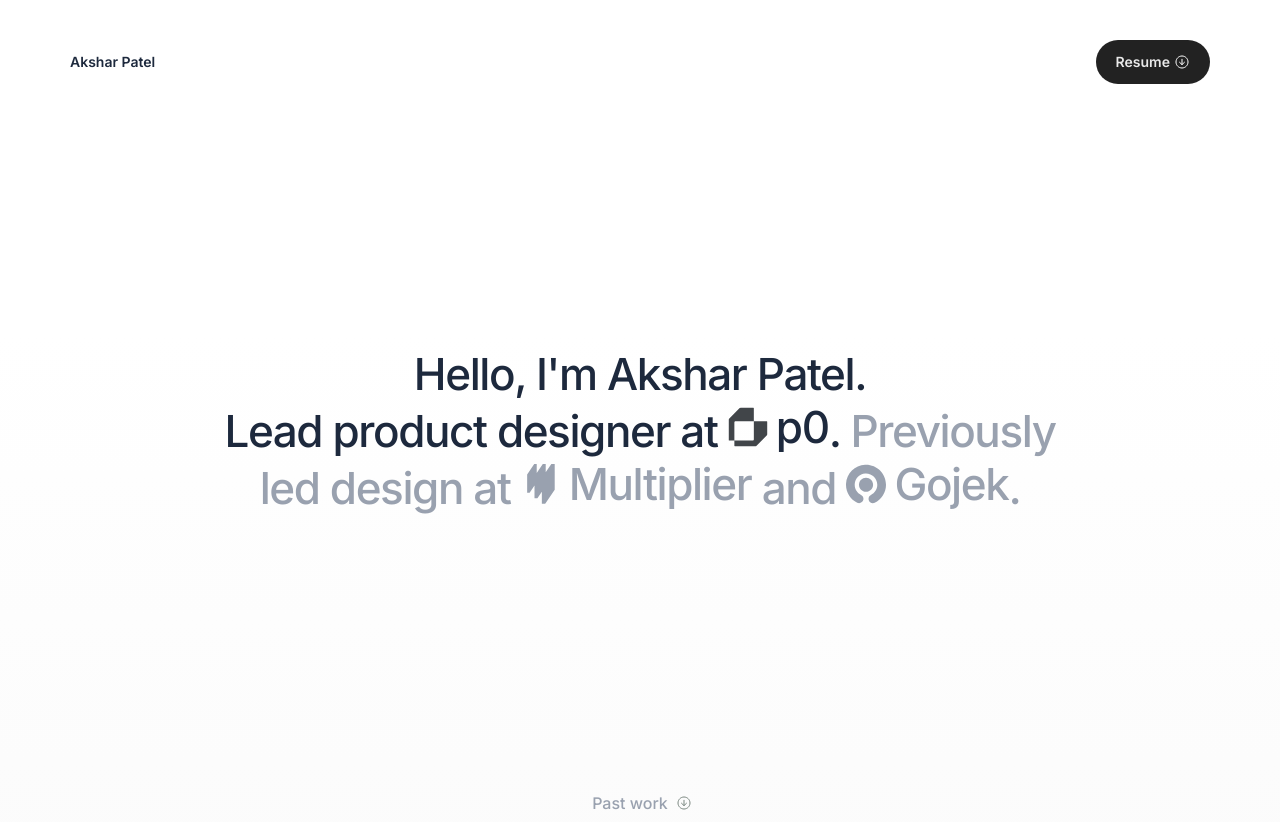
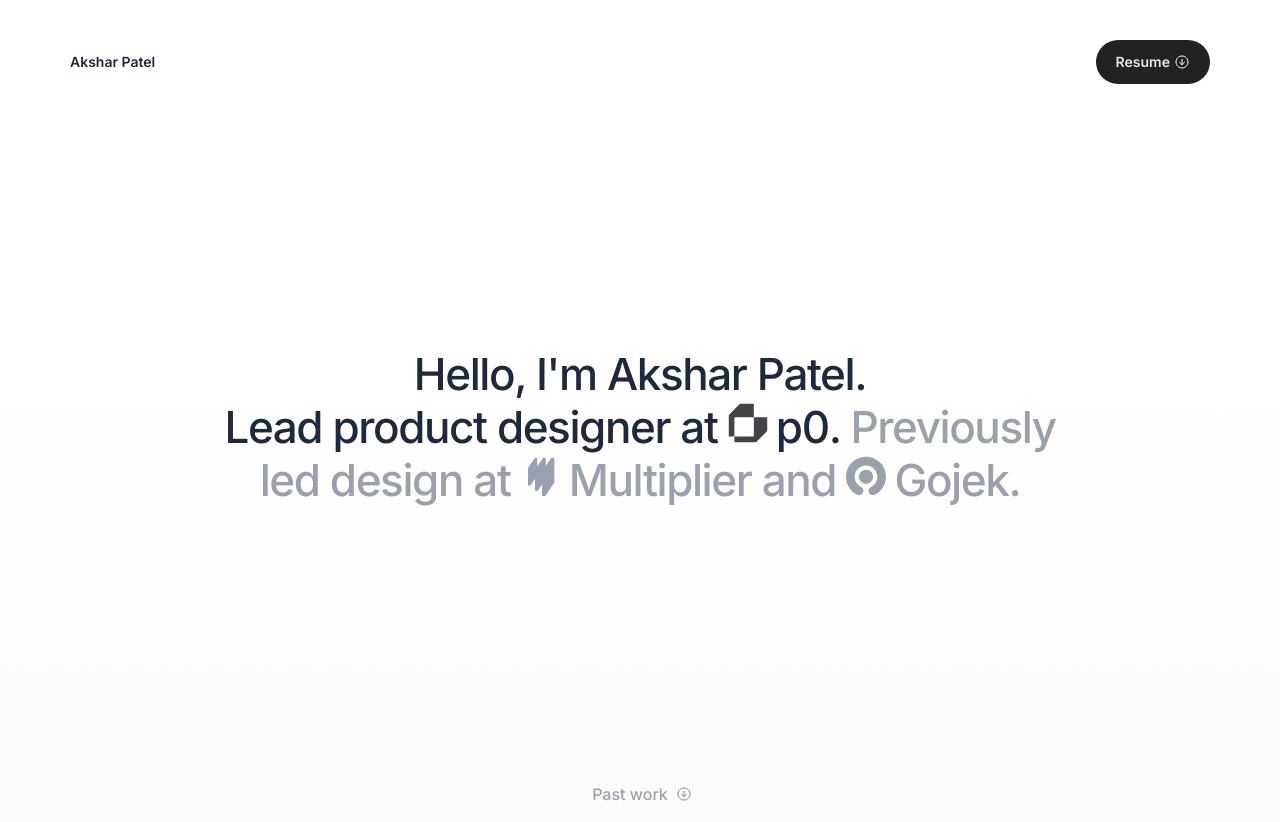
Before and after one commit to artakshar/artakshar.github.io, a Jekyll site: the page built from index.html, in a window 1280 px wide. Shown: the top 822 px of the page. Built offline with Jekyll 4.4.1, drawn with Linux system fonts in a browser that asks for light colours; comment, search, counter and statistics services are not loaded; grey boxes are pictures that could not be loaded.

Commit message:
Updated Multiplier logo and fixed baseline alignment.

```diff
--- a/_sass/landing.scss
+++ b/_sass/landing.scss
@@ -17,7 +17,8 @@
 
     .logo-container {
       display: inline-flex;
-      align-items: center;
+      align-items: baseline;
+      line-height: 0;
 
       img {
         margin-right: 8px;
--- a/index.html
+++ b/index.html
@@ -7,7 +7,7 @@
   <section id="landing-hero">
     {% include header.html %}
     <div class="container">
-      <h1>Hello, I'm Akshar Patel. </br> Lead product designer at <div class="logo-container"><img src="/assets/icons/logo-p0.svg" alt="p0 logo" width="40" height="40">p0</div>. <span class="subtext">Previously led design at <div class="logo-container"><img src="/assets/icons/logo-multiplier.svg" alt="Multiplier logo" width="40" height="40">Multiplier</div> and <div class="logo-container"><img src="/assets/icons/logo-gojek.svg" alt="Gojek logo" width="40" height="40">Gojek</div>.</span></h1>
+      <h1>Hello, I'm Akshar Patel. </br> Lead product designer at <div class="logo-container"><img src="/assets/icons/logo-p0.svg" alt="p0 logo" width="40" height="40">p0</div>. <span class="subtext">Previously led design at <div class="logo-container"><img src="/assets/icons/logo-mt-2.svg" alt="Multiplier logo" width="40" height="40">Multiplier</div> and <div class="logo-container"><img src="/assets/icons/logo-gojek.svg" alt="Gojek logo" width="40" height="40">Gojek</div>.</span></h1>
     </div>
   </section>
 
```
Also changed, not shown: assets/icons/logo-mt-2.svg (added).
